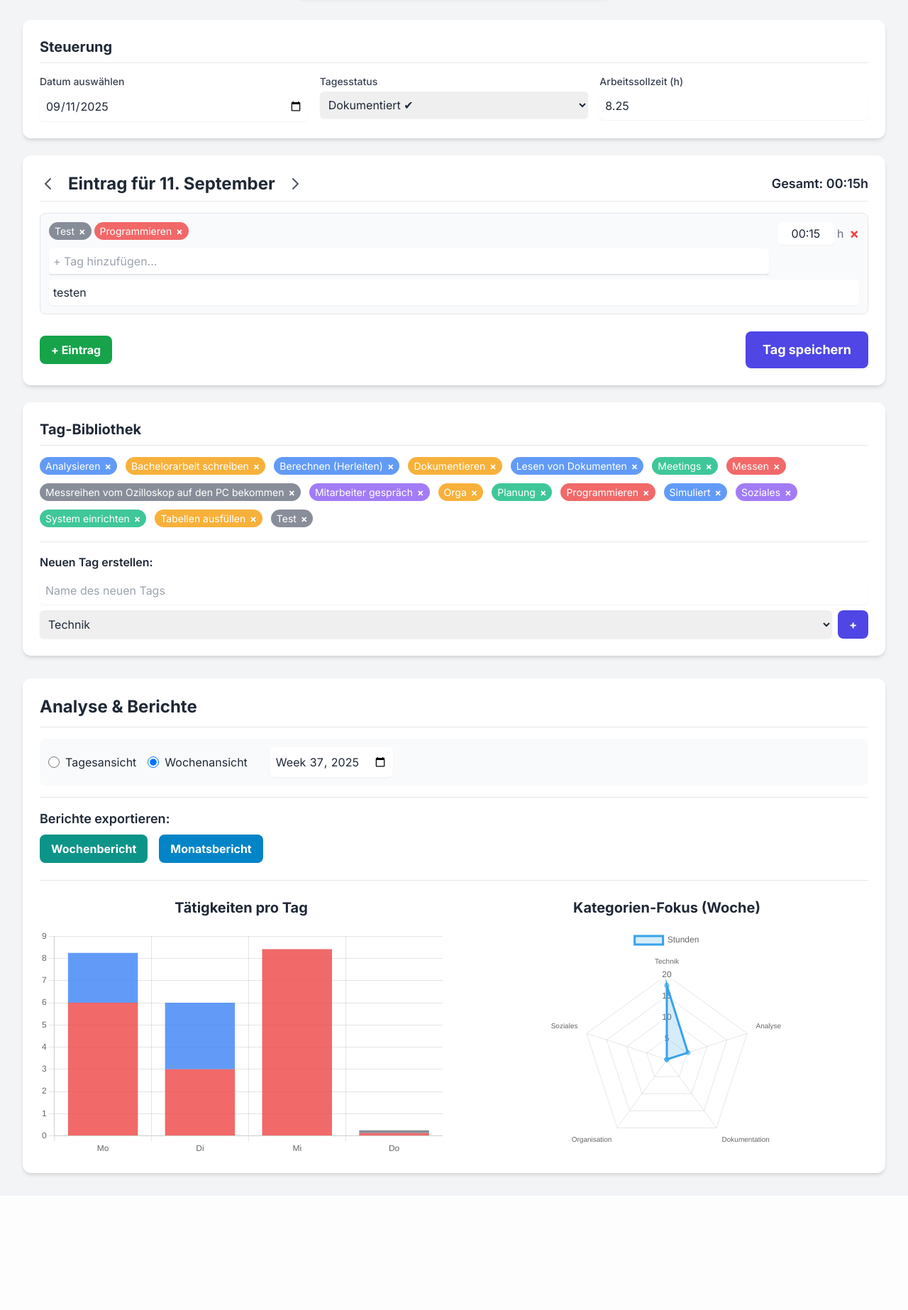
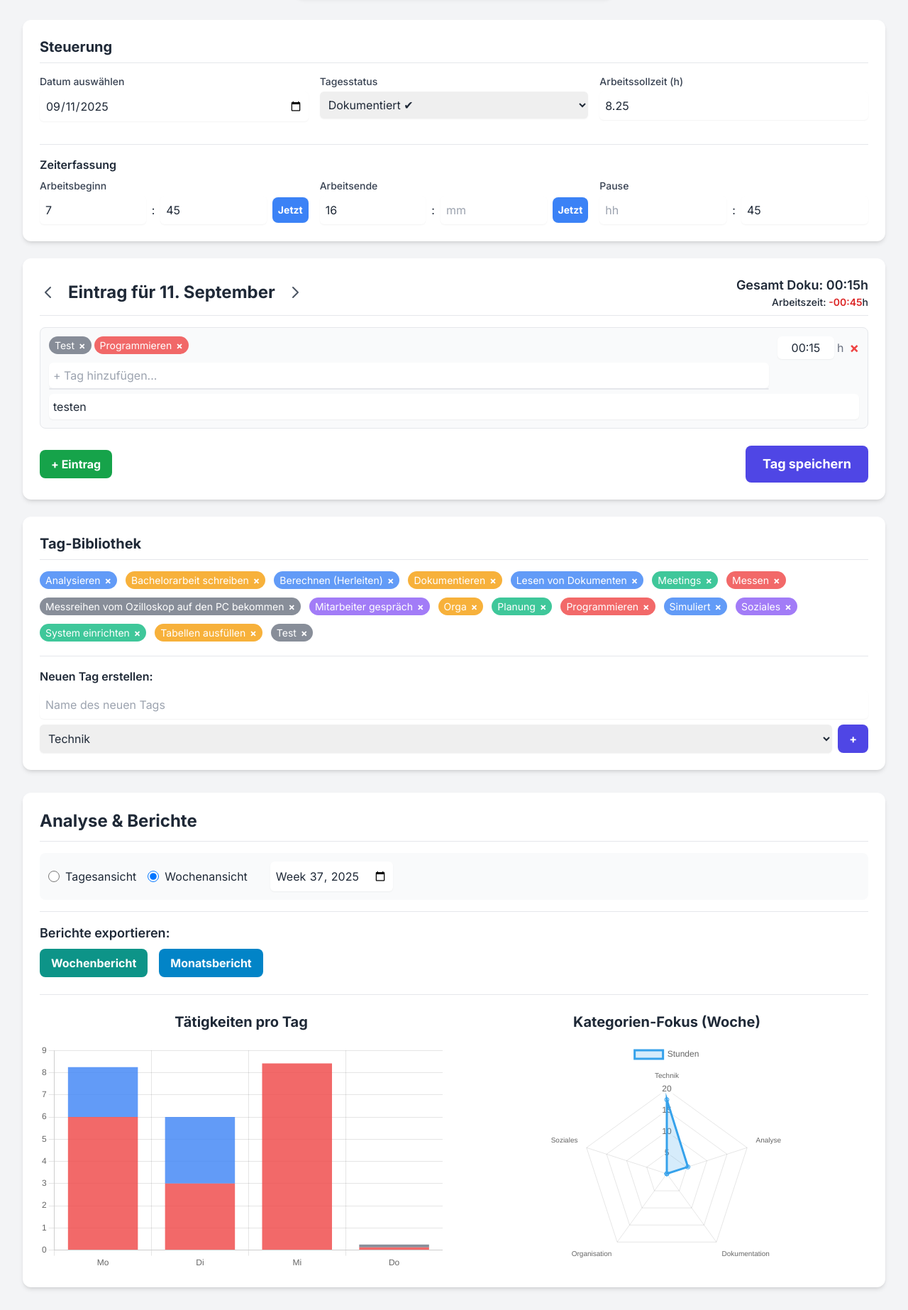
Before and after one commit to oliverschmidt99/daily-doc-app, a Flask app: page / in a window 1280 px wide. Shown: the part 200-2046 px from the top of the page at 71% size. Before the commit the page ends 1860 px from the top, so only its background shows below. Run offline with Flask 3, Linux system fonts and the light colour scheme; some libraries are stand-ins or nearby versions.

Commit message:
feat: Zeiterfassung wurde hinzugefügt

```diff
--- a/doku.json
+++ b/doku.json
@@ -418,7 +418,19 @@
                     "time": 0.25,
                     "note": "testen"
                 }
-            ]
+            ],
+            "startTime": {
+                "h": 7,
+                "m": 45
+            },
+            "endTime": {
+                "h": 16,
+                "m": null
+            },
+            "breakTime": {
+                "h": null,
+                "m": 45
+            }
         }
     },
     "projects": [
--- a/static/js/documentation.js
+++ b/static/js/documentation.js
@@ -61,6 +61,15 @@ document.addEventListener("DOMContentLoaded", async () => {
     diagramDayPicker: document.getElementById("diagram-day-picker"),
     barChartTitle: document.getElementById("bar-chart-title"),
     radarChartTitle: document.getElementById("radar-chart-title"),
+    startTimeH: document.getElementById("start-time-h"),
+    startTimeM: document.getElementById("start-time-m"),
+    endTimeH: document.getElementById("end-time-h"),
+    endTimeM: document.getElementById("end-time-m"),
+    breakTimeH: document.getElementById("break-time-h"),
+    breakTimeM: document.getElementById("break-time-m"),
+    overtimeDisplay: document.getElementById("overtime-display"),
+    setStartNowBtn: document.getElementById("set-start-now-btn"),
+    setEndNowBtn: document.getElementById("set-end-now-btn"),
   };
 
   function decimalToHHMM(decimalHours) {
@@ -106,6 +115,37 @@ document.addEventListener("DOMContentLoaded", async () => {
     );
     dom.diagramWeekPicker.addEventListener("change", updateCharts);
     dom.diagramDayPicker.addEventListener("change", updateCharts);
+
+    const timeInputs = [
+      dom.startTimeH,
+      dom.startTimeM,
+      dom.endTimeH,
+      dom.endTimeM,
+      dom.breakTimeH,
+      dom.breakTimeM,
+      dom.workHoursInput,
+    ];
+    timeInputs.forEach((input) => {
+      if (input) input.addEventListener("input", calculateAndDisplayOvertime);
+    });
+
+    dom.setStartNowBtn.addEventListener("click", () => setCurrentTime("start"));
+    dom.setEndNowBtn.addEventListener("click", () => setCurrentTime("end"));
+  }
+
+  function setCurrentTime(type) {
+    const now = new Date();
+    const hours = now.getHours();
+    const minutes = now.getMinutes();
+
+    if (type === "start") {
+      dom.startTimeH.value = hours;
+      dom.startTimeM.value = minutes;
+    } else if (type === "end") {
+      dom.endTimeH.value = hours;
+      dom.endTimeM.value = minutes;
+    }
+    calculateAndDisplayOvertime();
   }
 
   function showNotification(message, isError = false) {
@@ -206,11 +246,20 @@ document.addEventListener("DOMContentLoaded", async () => {
     appData[dateString] = dayData;
     dom.statusSelect.value = dayData.status;
     dom.workHoursInput.value = dayData.workHours;
+
+    dom.startTimeH.value = dayData.startTime?.h || "";
+    dom.startTimeM.value = dayData.startTime?.m || "";
+    dom.endTimeH.value = dayData.endTime?.h || "";
+    dom.endTimeM.value = dayData.endTime?.m || "";
+    dom.breakTimeH.value = dayData.breakTime?.h || "";
+    dom.breakTimeM.value = dayData.breakTime?.m || "";
+
     (dayData.entries || []).forEach((e) => renderDailyEntry(e));
     if ((dayData.entries || []).length === 0) renderDailyEntry();
     updateTotals();
     handleStatusChange();
     updateCharts();
+    calculateAndDisplayOvertime();
   }
 
   function saveCurrentDay() {
@@ -234,9 +283,56 @@ document.addEventListener("DOMContentLoaded", async () => {
       status: dom.statusSelect.value,
       workHours: parseFloat(dom.workHoursInput.value) || 8,
       entries: dailyEntries,
+      startTime: {
+        h: parseInt(dom.startTimeH.value) || null,
+        m: parseInt(dom.startTimeM.value) || null,
+      },
+      endTime: {
+        h: parseInt(dom.endTimeH.value) || null,
+        m: parseInt(dom.endTimeM.value) || null,
+      },
+      breakTime: {
+        h: parseInt(dom.breakTimeH.value) || null,
+        m: parseInt(dom.breakTimeM.value) || null,
+      },
     };
     saveDataToServer();
     updateCharts();
+  }
+
+  function calculateAndDisplayOvertime() {
+    const getMinutes = (h, m) =>
+      (parseInt(h.value) || 0) * 60 + (parseInt(m.value) || 0);
+
+    const startMins = getMinutes(dom.startTimeH, dom.startTimeM);
+    const endMins = getMinutes(dom.endTimeH, dom.endTimeM);
+    const breakMins = getMinutes(dom.breakTimeH, dom.breakTimeM);
+    const targetHours = parseFloat(dom.workHoursInput.value) || 0;
+    const targetMins = targetHours * 60;
+
+    if (endMins <= startMins || targetMins === 0) {
+      dom.overtimeDisplay.textContent = "--:--";
+      dom.overtimeDisplay.className = "text-gray-600";
+      return;
+    }
+
+    const workedMins = endMins - startMins - breakMins;
+    const overtimeMins = workedMins - targetMins;
+
+    const overtimeH = Math.floor(Math.abs(overtimeMins) / 60);
+    const overtimeRemainingM = Math.round(Math.abs(overtimeMins) % 60);
+
+    const formattedOvertime = `${String(overtimeH).padStart(2, "0")}:${String(
+      overtimeRemainingM
+    ).padStart(2, "0")}`;
+
+    if (overtimeMins >= 0) {
+      dom.overtimeDisplay.textContent = `+${formattedOvertime}`;
+      dom.overtimeDisplay.className = "font-semibold text-green-600";
+    } else {
+      dom.overtimeDisplay.textContent = `-${formattedOvertime}`;
+      dom.overtimeDisplay.className = "font-semibold text-red-600";
+    }
   }
 
   function renderDailyEntry(entry = { tagNames: [], time: 0, note: "" }) {
--- a/templates/documentation.html
+++ b/templates/documentation.html
@@ -32,6 +32,46 @@
                 <input type="number" id="work-hours" value="8" min="0" max="24" step="0.25"
                     class="mt-1 block w-full rounded-md border-gray-300 shadow-sm p-2">
             </div>
+
+            <div class="border-t pt-4 mt-4 col-span-1 md:col-span-3">
+                <h3 class="text-md font-semibold text-gray-800 mb-2">Zeiterfassung</h3>
+                <div class="grid grid-cols-1 md:grid-cols-3 gap-4">
+                    <div>
+                        <label for="start-time-h" class="block text-sm font-medium text-gray-700">Arbeitsbeginn</label>
+                        <div class="flex items-center gap-2 mt-1">
+                            <input type="number" id="start-time-h" placeholder="hh" min="0" max="23"
+                                class="block w-full rounded-md border-gray-300 shadow-sm p-2">
+                            <span>:</span>
+                            <input type="number" id="start-time-m" placeholder="mm" min="0" max="59"
+                                class="block w-full rounded-md border-gray-300 shadow-sm p-2">
+                            <button type="button" id="set-start-now-btn"
+                                class="bg-blue-500 hover:bg-blue-600 text-white font-bold p-2 rounded-lg text-sm">Jetzt</button>
+                        </div>
+                    </div>
+                    <div>
+                        <label for="end-time-h" class="block text-sm font-medium text-gray-700">Arbeitsende</label>
+                        <div class="flex items-center gap-2 mt-1">
+                            <input type="number" id="end-time-h" placeholder="hh" min="0" max="23"
+                                class="block w-full rounded-md border-gray-300 shadow-sm p-2">
+                            <span>:</span>
+                            <input type="number" id="end-time-m" placeholder="mm" min="0" max="59"
+                                class="block w-full rounded-md border-gray-300 shadow-sm p-2">
+                            <button type="button" id="set-end-now-btn"
+                                class="bg-blue-500 hover:bg-blue-600 text-white font-bold p-2 rounded-lg text-sm">Jetzt</button>
+                        </div>
+                    </div>
+                    <div>
+                        <label for="break-time-h" class="block text-sm font-medium text-gray-700">Pause</label>
+                        <div class="flex items-center gap-2 mt-1">
+                            <input type="number" id="break-time-h" placeholder="hh" min="0" max="23"
+                                class="block w-full rounded-md border-gray-300 shadow-sm p-2">
+                            <span>:</span>
+                            <input type="number" id="break-time-m" placeholder="mm" min="0" max="59"
+                                class="block w-full rounded-md border-gray-300 shadow-sm p-2">
+                        </div>
+                    </div>
+                </div>
+            </div>
         </div>
     </div>
 
@@ -48,13 +88,16 @@
                     <path stroke-linecap="round" stroke-linejoin="round" stroke-width="2" d="M9 5l7 7-7 7" />
                 </svg>
             </div>
-            <p class="text-lg font-semibold">Gesamt: <span id="total-hours">00:00</span>h</p>
+            <div class="text-right">
+                <p class="text-lg font-semibold">Gesamt Doku: <span id="total-hours">00:00</span>h</p>
+                <p class="text-sm font-medium">Arbeitszeit: <span id="overtime-display">--:--</span>h</p>
+            </div>
         </div>
         <div id="daily-entries-container" class="space-y-4 mb-4"></div>
         <div class="mt-6 flex justify-between items-center">
-            <button id="add-entry-btn"
+            <button type="button" id="add-entry-btn"
                 class="bg-green-600 hover:bg-green-700 text-white font-bold py-2 px-4 rounded-lg">+ Eintrag</button>
-            <button id="save-day-btn"
+            <button type="button" id="save-day-btn"
                 class="bg-indigo-600 hover:bg-indigo-700 text-white font-bold py-3 px-6 rounded-lg text-lg">Tag
                 speichern</button>
         </div>
@@ -78,7 +121,7 @@
 </div>
 
 <div class="mt-8 bg-white p-6 rounded-xl shadow-md">
-    <h2 class="text-2xl font-bold mb-4 border-b pb-3">Analyse & Berichte</h2>
+    <h2 class="text-2xl font-bold mb-4 border-b pb-3">Analyse &amp; Berichte</h2>
 
     <div class="flex items-center gap-4 mb-4 p-3 bg-gray-50 rounded-lg">
         <div class="flex items-center gap-2"><input type="radio" id="view-day" name="diagram-view" value="day"
@@ -94,20 +137,20 @@
     <div class="mb-6 border-t pt-4">
         <h3 class="text-lg font-semibold mb-2">Berichte exportieren:</h3>
         <div class="flex gap-4">
-            <button id="generate-week-report"
+            <button type="button" id="generate-week-report"
                 class="bg-teal-600 hover:bg-teal-700 text-white font-bold py-2 px-4 rounded-lg">Wochenbericht</button>
-            <button id="generate-month-report"
+            <button type="button" id="generate-month-report"
                 class="bg-sky-600 hover:bg-sky-700 text-white font-bold py-2 px-4 rounded-lg">Monatsbericht</button>
         </div>
     </div>
 
     <div class="grid grid-cols-1 md:grid-cols-2 gap-8 border-t pt-6">
         <div>
-            <h3 id="bar-chart-title" class="text-xl font-bold mb-4 text-center"></h3>
+            <h3 id="bar-chart-title" class="text-xl font-bold mb-4 text-center">&nbsp;</h3>
             <div class="chart-container"><canvas id="bar-chart"></canvas></div>
         </div>
         <div>
-            <h3 id="radar-chart-title" class="text-xl font-bold mb-4 text-center"></h3>
+            <h3 id="radar-chart-title" class="text-xl font-bold mb-4 text-center">&nbsp;</h3>
             <div class="chart-container"><canvas id="radar-chart"></canvas></div>
         </div>
     </div>
```
